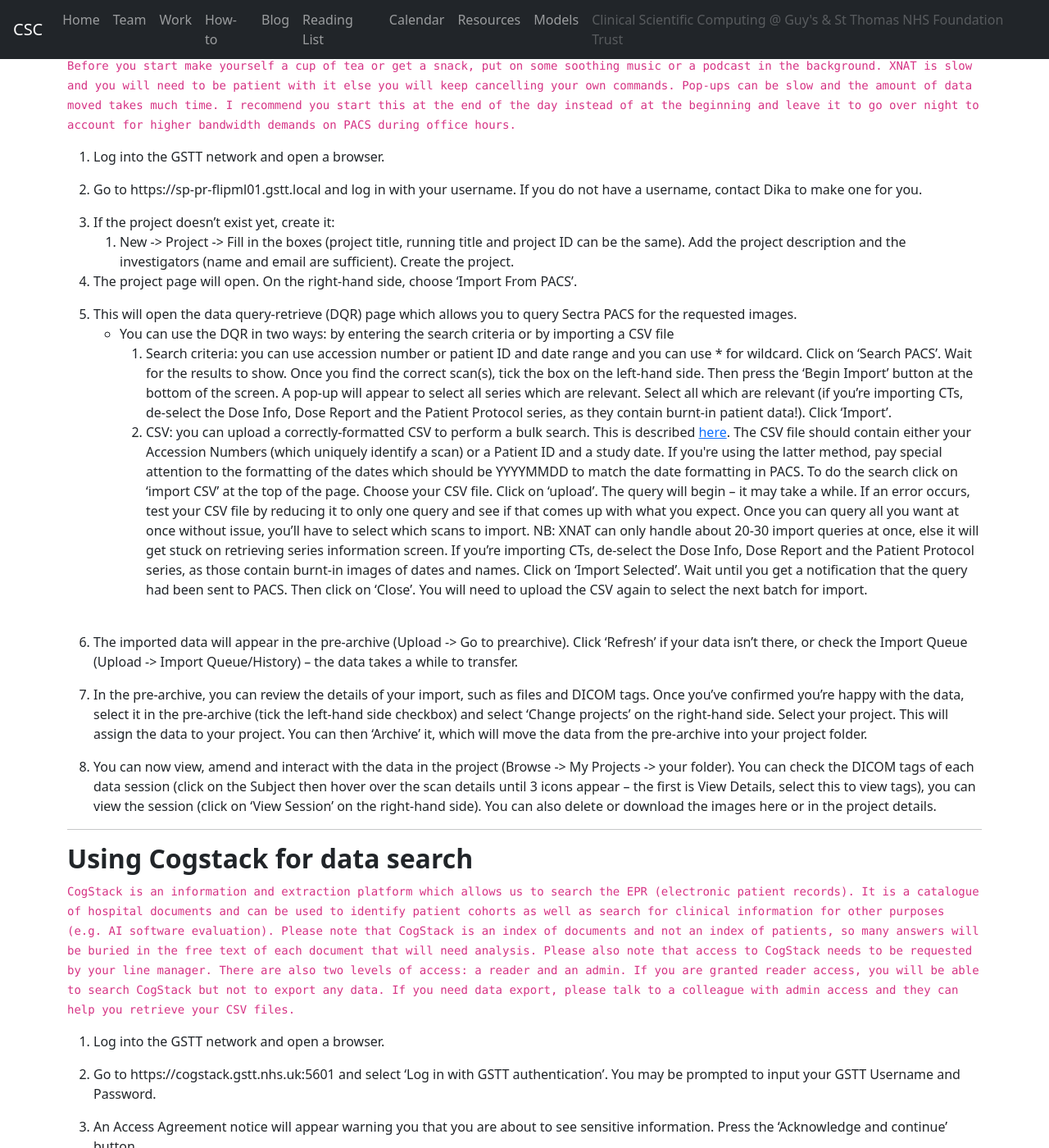
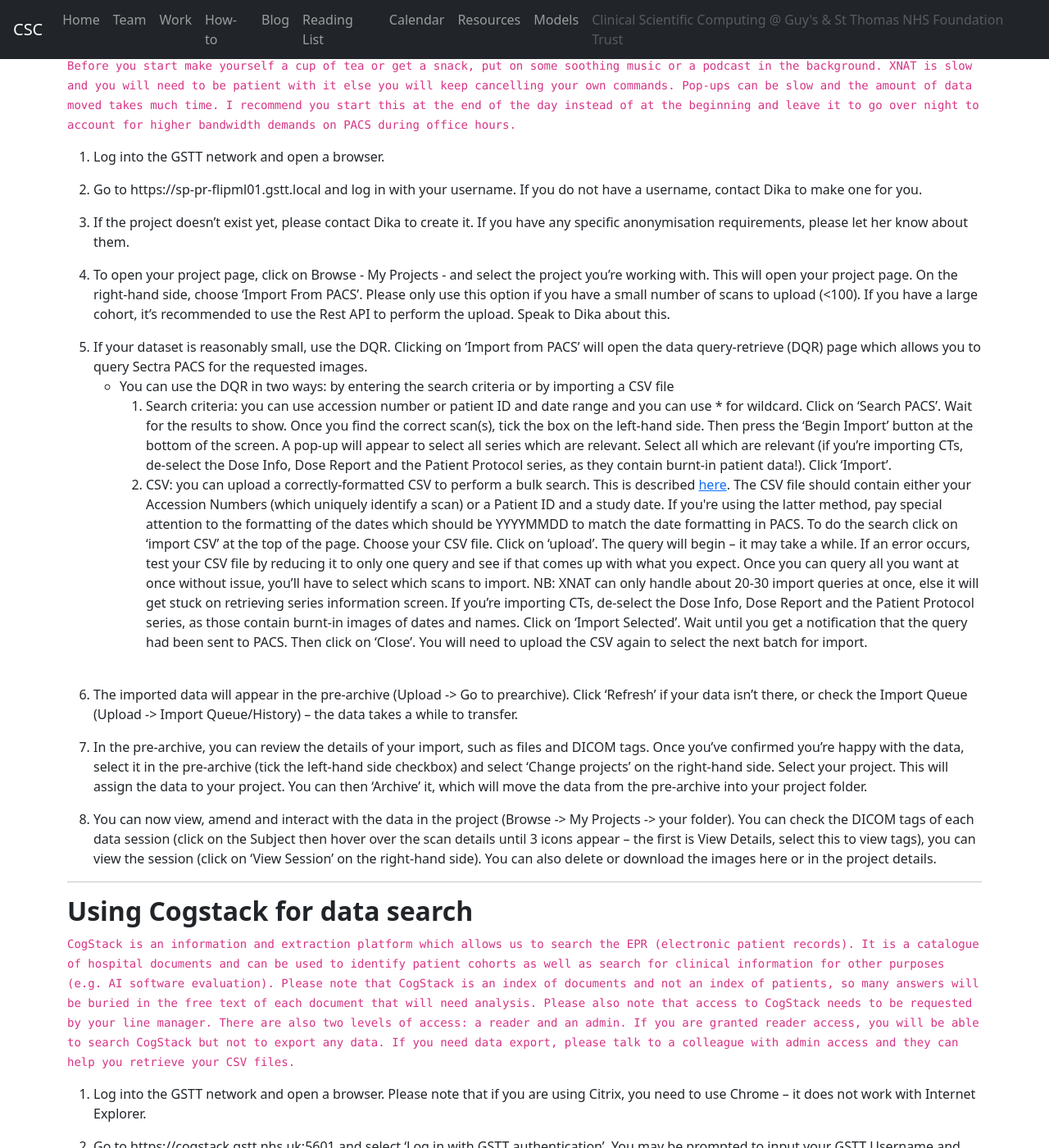
Before and after one commit to GSTT-CSC/gstt-csc-old, a Jekyll site: the page built from SOPs.md, in a window 1280 px wide and 1400 px high, scrolled down 1733 px. Shown: the whole window at 82% size. Built offline with Jekyll 4.4.1, drawn with Linux system fonts in a browser that asks for light colours.

Commit message:
Very minor updates to XNAT and Cogstack SOPs
Larger update to the SOP to include REST API instruction to come after more testing is performed. For now, this is accurate.

```diff
--- a/SOPs.md
+++ b/SOPs.md
@@ -74,12 +74,11 @@ The proposal will be sent to the Specialty QI & Audit lead for approval and then
 
 2.	Go to https://sp-pr-flipml01.gstt.local and log in with your username. If you do not have a username, contact Dika to make one for you.
 
-3.	If the project doesn’t exist yet, create it:
-    1.	New -> Project -> Fill in the boxes (project title, running title and project ID can be the same). Add the project description and the investigators (name and email are sufficient). Create the project.
+3.	If the project doesn’t exist yet, please contact Dika to create it. If you have any specific anonymisation requirements, please let her know about them.
 
-4.	The project page will open. On the right-hand side, choose ‘Import From PACS’.
+4.	To open your project page, click on Browse - My Projects - and select the project you're working with. This will open your project page. On the right-hand side, choose ‘Import From PACS’. Please only use this option if you have a small number of scans to upload (<100). If you have a large cohort, it's recommended to use the Rest API to perform the upload. Speak to Dika about this.
 
-5.	This will open the data query-retrieve (DQR) page which allows you to query Sectra PACS for the requested images.
+5.	If your dataset is reasonably small, use the DQR. Clicking on 'Import from PACS' will open the data query-retrieve (DQR) page which allows you to query Sectra PACS for the requested images.
     <ul><li>You can use the DQR in two ways: by entering the search criteria or by importing a CSV file</li>
         <ol><li>Search criteria: you can use accession number or patient ID and date range and you can use * for wildcard. Click on ‘Search PACS’. Wait for the results to show. Once you find the correct scan(s), tick the box on the left-hand side. Then press the ‘Begin Import’ button at the bottom of the screen. A pop-up will appear to select all series which are relevant. Select all which are relevant (if you’re importing CTs, de-select the Dose Info, Dose Report and the Patient Protocol series, as they contain burnt-in patient data!). Click ‘Import’. </li>
             <li>CSV: you can upload a correctly-formatted CSV to perform a bulk search. This is described <a href=" https://wiki.xnat.org/xnat-tools/dicom-query-retrieve-plugin/using-dqr-bulk-querying-and-importing-via-CSV-file">here</a>. The CSV file should contain either your Accession Numbers (which uniquely identify a scan) or a Patient ID and a study date. If you're using the latter method, pay special attention to the formatting of the dates which should be YYYYMMDD to match the date formatting in PACS. To do the search click on ‘import CSV’ at the top of the page. Choose your CSV file. Click on ‘upload’. The query will begin – it may take a while. If an error occurs, test your CSV file by reducing it to only one query and see if that comes up with what you expect. Once you can query all you want at once without issue, you’ll have to select which scans to import. NB: XNAT can only handle about 20-30 import queries at once, else it will get stuck on retrieving series information screen. If you’re importing CTs, de-select the Dose Info, Dose Report and the Patient Protocol series, as those contain burnt-in images of dates and names. Click on ‘Import Selected’. Wait until you get a notification that the query had been sent to PACS. Then click on ‘Close’. You will need to upload the CSV again to select the next batch for import.</li>
@@ -100,7 +99,7 @@ The proposal will be sent to the Specialty QI & Audit lead for approval and then
 ## <a name=CogStackSearch></a>**Using Cogstack for data search**
 `CogStack is an information and extraction platform which allows us to search the EPR (electronic patient records). It is a catalogue of hospital documents and can be used to identify patient cohorts as well as search for clinical information for other purposes (e.g. AI software evaluation). Please note that CogStack is an index of documents and not an index of patients, so many answers will be buried in the free text of each document that will need analysis. Please also note that access to CogStack needs to be requested by your line manager. There are also two levels of access: a reader and an admin. If you are granted reader access, you will be able to search CogStack but not to export any data. If you need data export, please talk to a colleague with admin access and they can help you retrieve your CSV files.`
 
-1.	Log into the GSTT network and open a browser. <br>
+1.	Log into the GSTT network and open a browser. Please note that if you are using Citrix, you need to use Chrome -- it does not work with Internet Explorer. <br>
 
 2.	Go to https://cogstack.gstt.nhs.uk:5601 and select 'Log in with GSTT authentication'. You may be prompted to input your GSTT Username and Password.
 
```
